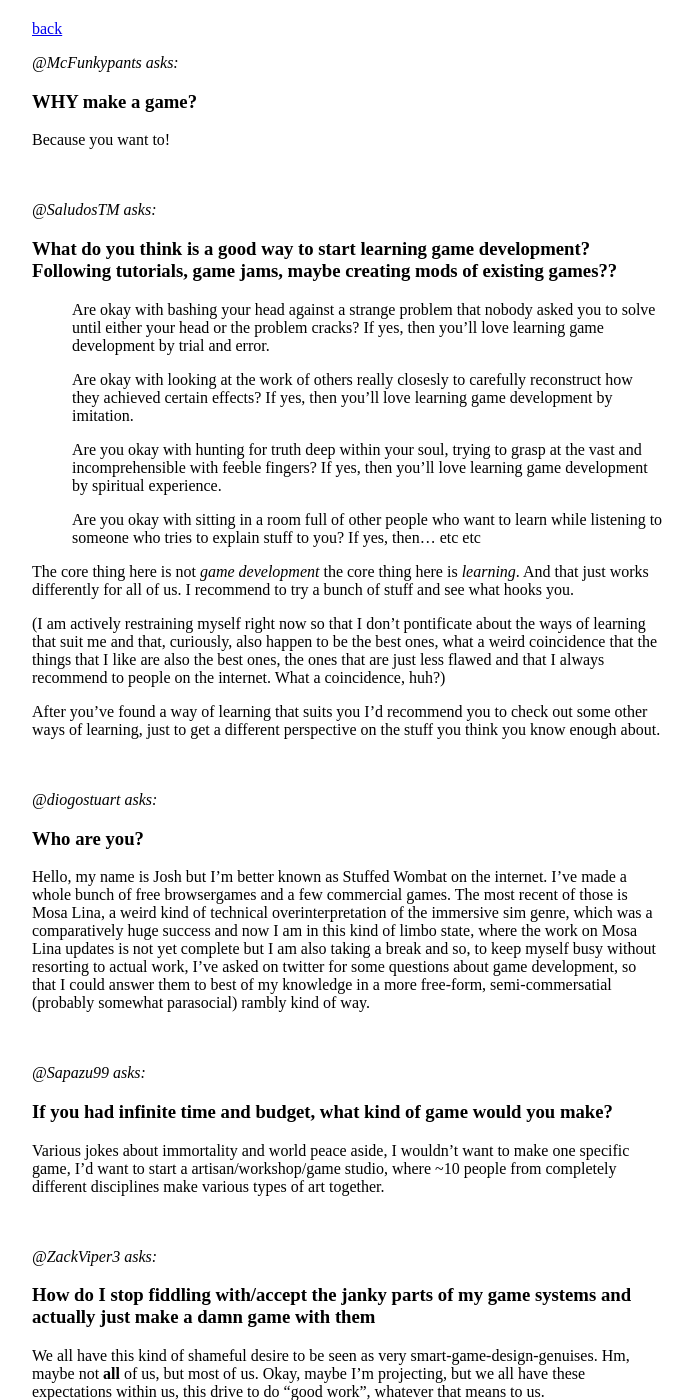
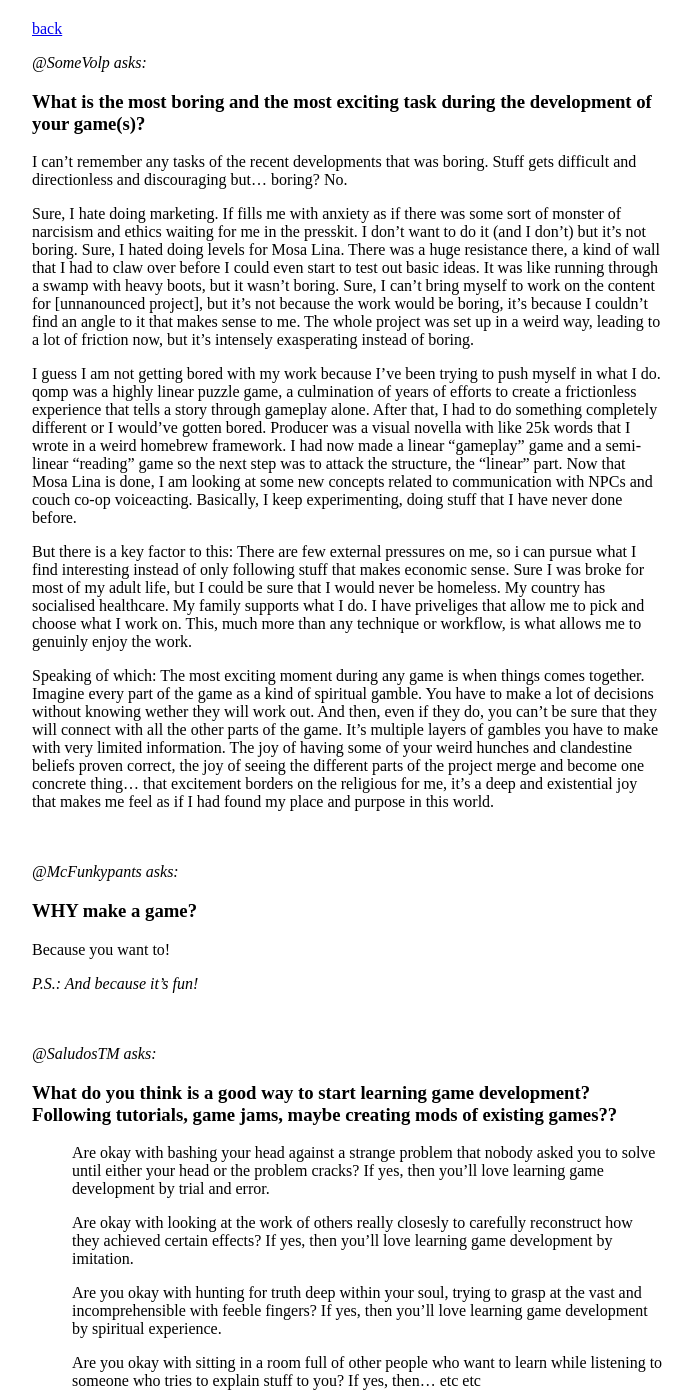
Before and after one commit to stuffedwombat/stuffedwombat.github.io, a Jekyll site: the page built from qa.md, in a window 1280 px wide and 1400 px high. Shown: the whole window, without its empty margins (292-985 px from the left). Built offline with Jekyll 4.4.1, drawn with Linux system fonts in a browser that asks for light colours; our own code applies the rules of GitHub Pages for plain Markdown files; comment, search, counter and statistics services are not loaded.

Commit message:
Update qa.md

```diff
--- a/qa.md
+++ b/qa.md
@@ -1,8 +1,29 @@
 [back](thinking)
+
+*@SomeVolp asks:*
+### What is the most boring and the most exciting task during the development of your game(s)?
+I can't remember any tasks of the recent developments that was boring. Stuff gets difficult and directionless and discouraging but... boring? No.
+
+Sure, I hate doing marketing. If fills me with anxiety as if there was some sort of monster of narcisism and ethics waiting for me in the presskit. I don't want to do it (and I don't) but it's not boring.
+Sure, I hated doing levels for Mosa Lina. There was a huge resistance there, a kind of wall that I had to claw over before I could even start to test out basic ideas. It was like running through a swamp with heavy boots, but it wasn't boring.
+Sure, I can't bring myself to work on the content for [unnanounced project], but it's not because the work would be boring, it's because I couldn't find an angle to it that makes sense to me. The whole project was set up in a weird way, leading to a lot of friction now, but it's intensely exasperating instead of boring.
+
+I guess I am not getting bored with my work because I've been trying to push myself in what I do. qomp was a highly linear puzzle game, a culmination of years of efforts to create a frictionless experience that tells a story through gameplay alone. After that, I had to do something completely different or I would've gotten bored. Producer was a visual novella with like 25k words that I wrote in a weird homebrew framework. I had now made a linear "gameplay" game and a semi-linear "reading" game so the next step was to attack the structure, the "linear" part. Now that Mosa Lina is done, I am looking at some new concepts related to communication with NPCs and couch co-op voiceacting. Basically, I keep experimenting, doing stuff that I have never done before.
+
+But there is a key factor to this:
+There are few external pressures on me, so i can pursue what I find interesting instead of only following stuff that makes economic sense. Sure I was broke for most of my adult life, but I could be sure that I would never be homeless. My country has socialised healthcare. My family supports what I do. I have priveliges that allow me to pick and choose what I work on. This, much more than any technique or workflow, is what allows me to genuinly enjoy the work.
+
+Speaking of which: The most exciting moment during any game is when things comes together.
+Imagine every part of the game as a kind of spiritual gamble. You have to make a lot of decisions without knowing wether they will work out. And then, even if they do, you can't be sure that they will connect with all the other parts of the game. It's multiple layers of gambles you have to make with very limited information. The joy of having some of your weird hunches and clandestine beliefs proven correct, the joy of seeing the different parts of the project merge and become one concrete thing... that excitement borders on the religious for me, it's a deep and existential joy that makes me feel as if I had found my place and purpose in this world.
+<br><br><br>
+
+
 
 *@McFunkypants asks:*
 ### WHY make a game?
 Because you want to!
+
+*P.S.: And because it's fun!*
 <br><br><br>
 
 
```
